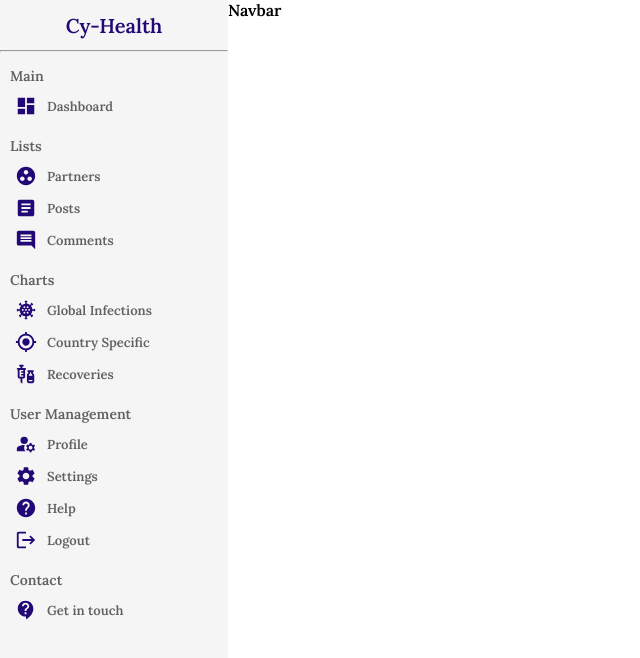
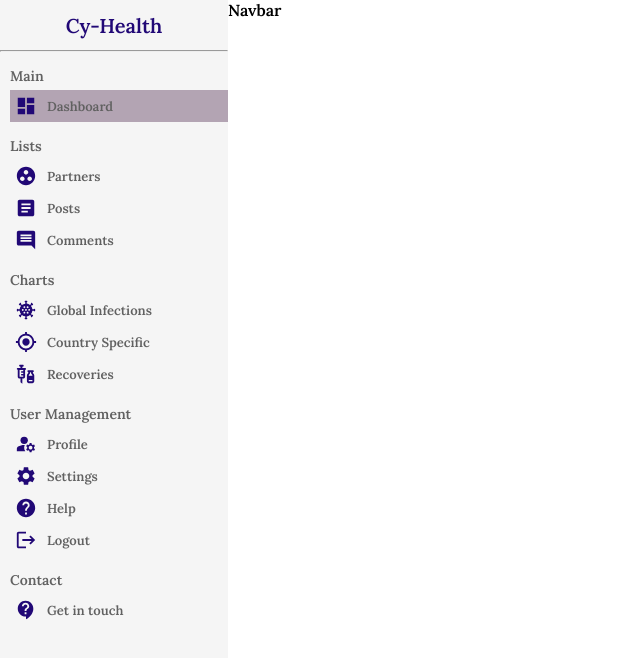
Before and after one commit to sang-4/cy-health, a React (Create React App) app: page / in a window 1280 px wide. In both pictures the pointer is over the item "Dashboard". Shown: the top 658 px of the page, without its empty margins (0-640 px from the left). Built offline with nearby package versions, Linux system fonts and the light colour scheme.

Commit message:
Navbar styling modification

```diff
--- a/src/components/sidebar/sidebar.scss
+++ b/src/components/sidebar/sidebar.scss
@@ -37,6 +37,11 @@
                 display: flex;
                 align-items: center;
                 padding: 5px;
+                cursor: pointer;
+
+                &:hover{
+                    background-color: #b3a4b3;
+                }
 
                 .icon{
                     font-size: 22px;
```
